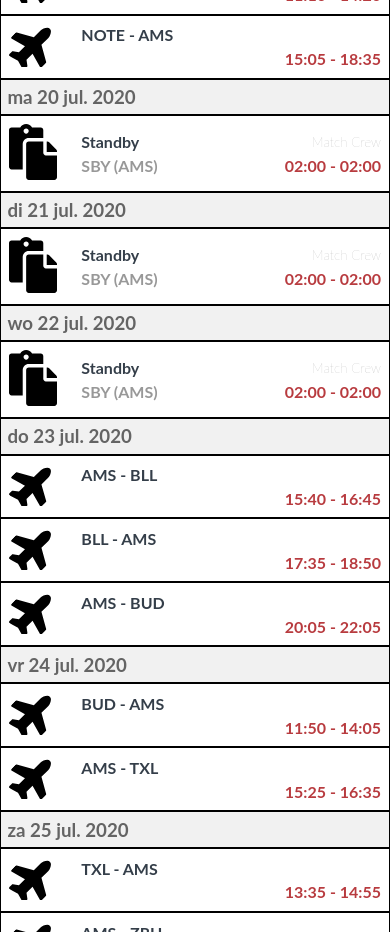
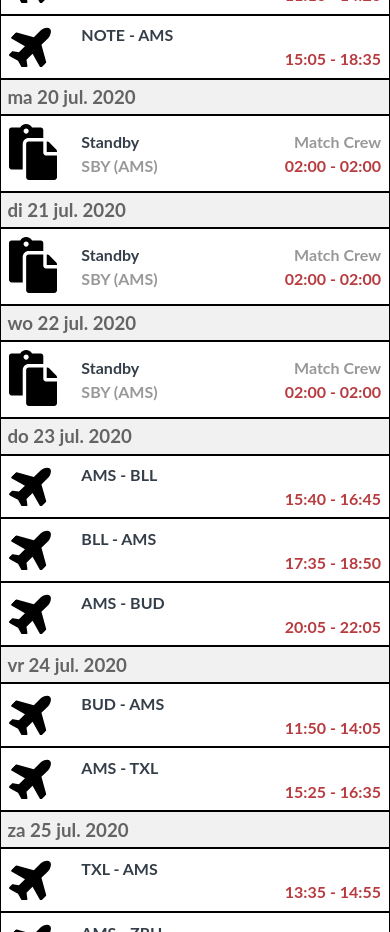
Before and after one commit to nishithgadhiya/testrb, a React (Create React App) app: page / in a window 390 px wide. Shown: the part 2060-2992 px from the top of the page. Built offline with nearby package versions, Linux system fonts and the light colour scheme.

Commit message:
updated font-weight for media queries

```diff
--- a/src/styles/_dataList.scss
+++ b/src/styles/_dataList.scss
@@ -87,6 +87,12 @@
       width: 100%;
       margin: auto;
       .details {
+        .upper-details {
+          h5 {
+            font-weight: bold;
+            font-size: 1rem;
+          }
+        }
         .lower-details {
           h5 {
             font-weight: bold;
```
